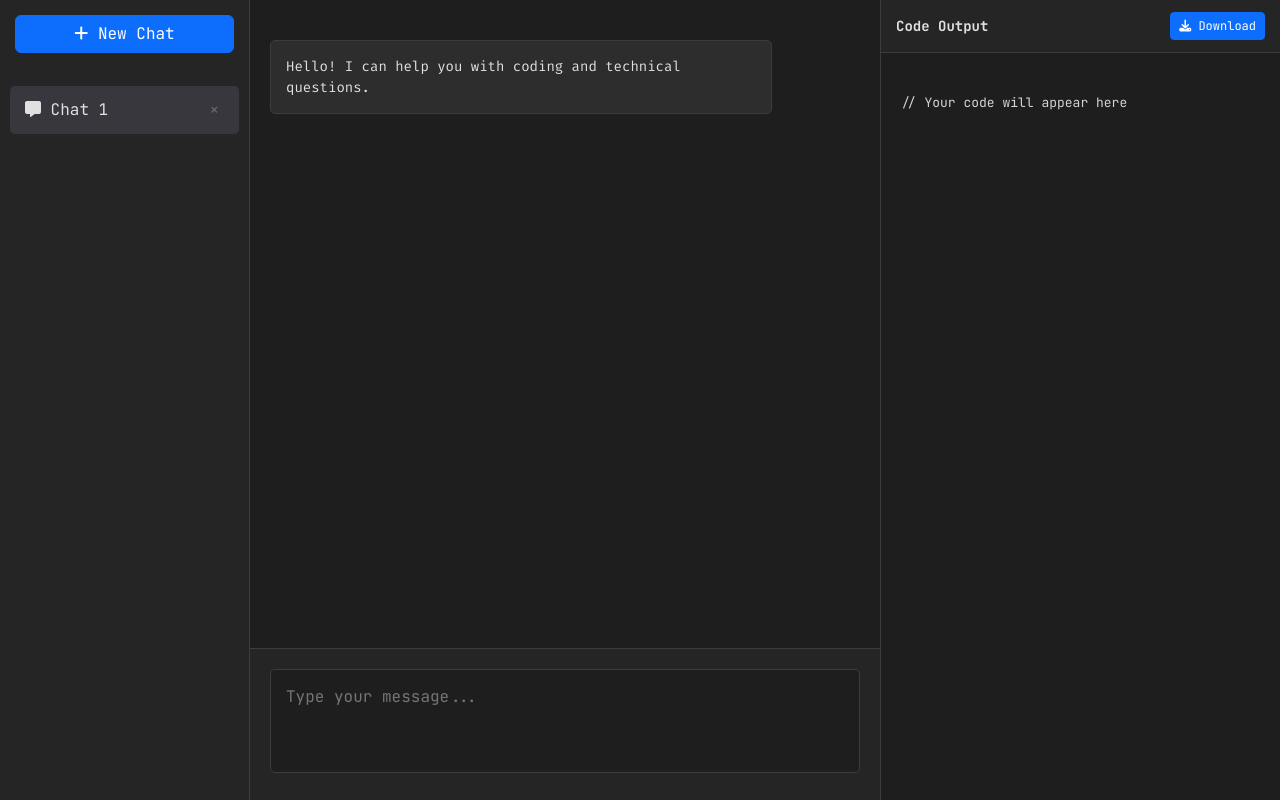
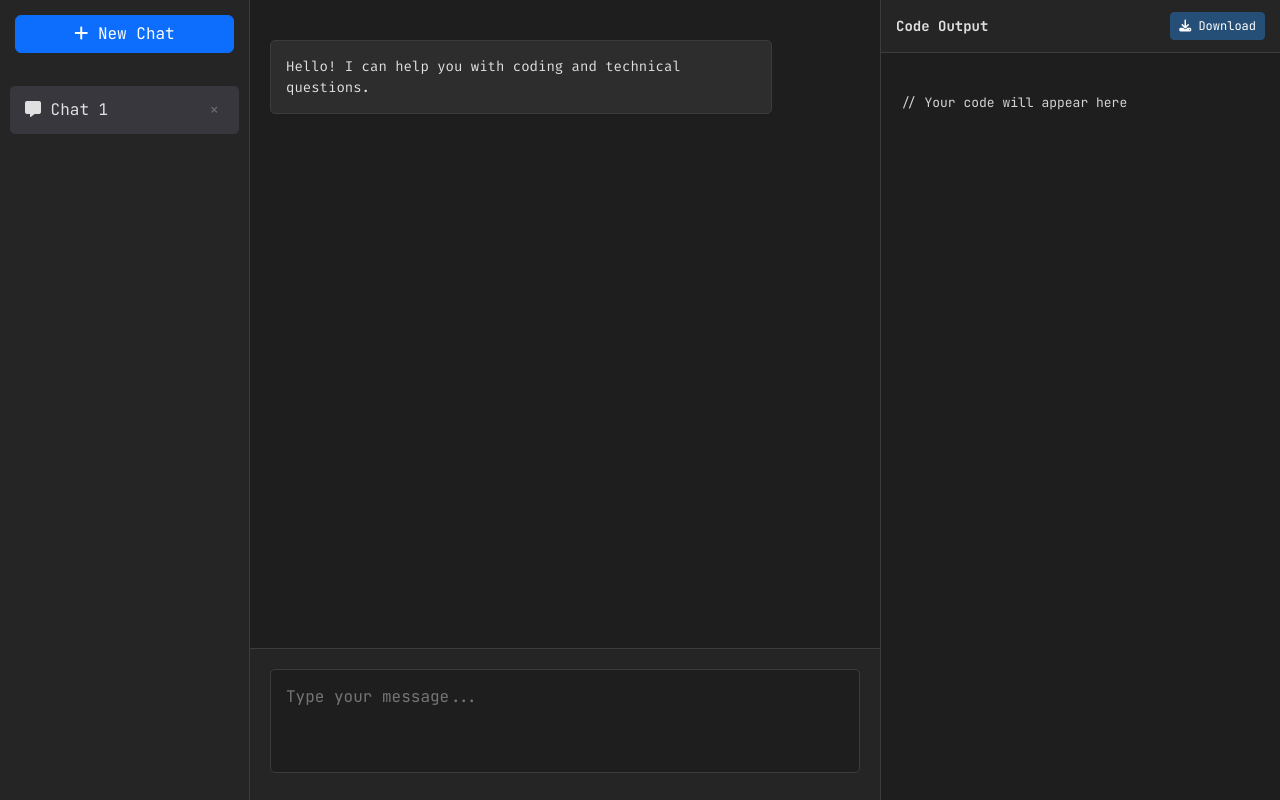
Before and after one commit to 0xhkamori/claude, a plain HTML site: page index.html in a window 1280 px wide. Drawn offline with nearby package versions, Linux system fonts and the light colour scheme.

Commit message:
Update style.css
styles for download button

```diff
--- a/assets/css/style.css
+++ b/assets/css/style.css
@@ -200,3 +200,19 @@ body {
     from, to { border-color: transparent }
     50% { border-color: #fff }
 }
+
+.code-header .btn-primary {
+    background-color: #264f78;
+    border-color: #264f78;
+    transition: all 0.2s ease;
+}
+
+.code-header .btn-primary:hover {
+    background-color: #1c3a5a;
+    border-color: #1c3a5a;
+}
+
+.code-header .btn-primary:active {
+    background-color: #15293f;
+    border-color: #15293f;
+}
```
